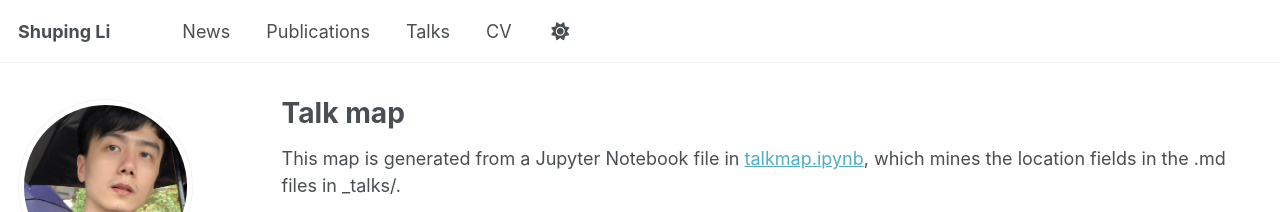
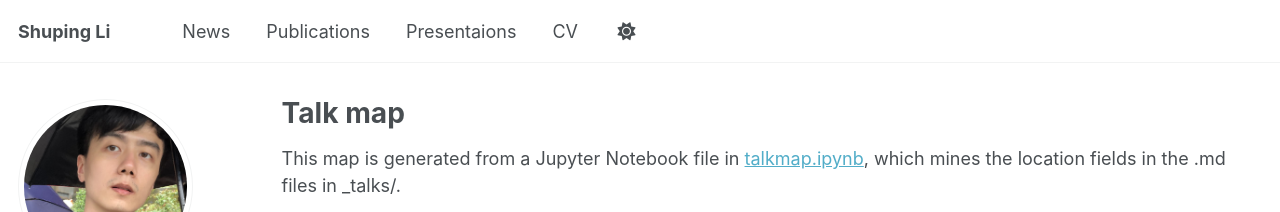
Before and after one commit to shuping-li/shuping-li.github.io, a Jekyll site: the page built from _pages/talkmap.html, in a window 1280 px wide. Shown: the top 212 px of the page. Built offline with Jekyll 4.4.1, drawn with Linux system fonts in a browser that asks for light colours; nearby versions of some CDN libraries; some web fonts are replaced.

Commit message:
Update navigation.yml

```diff
--- a/_data/navigation.yml
+++ b/_data/navigation.yml
@@ -14,7 +14,7 @@ main:
   - title: "Publications"
     url: /publications/
 
-  - title: "Talks"
+  - title: "Presentaions"
     url: /talks/
 
   - title: "CV"
```
